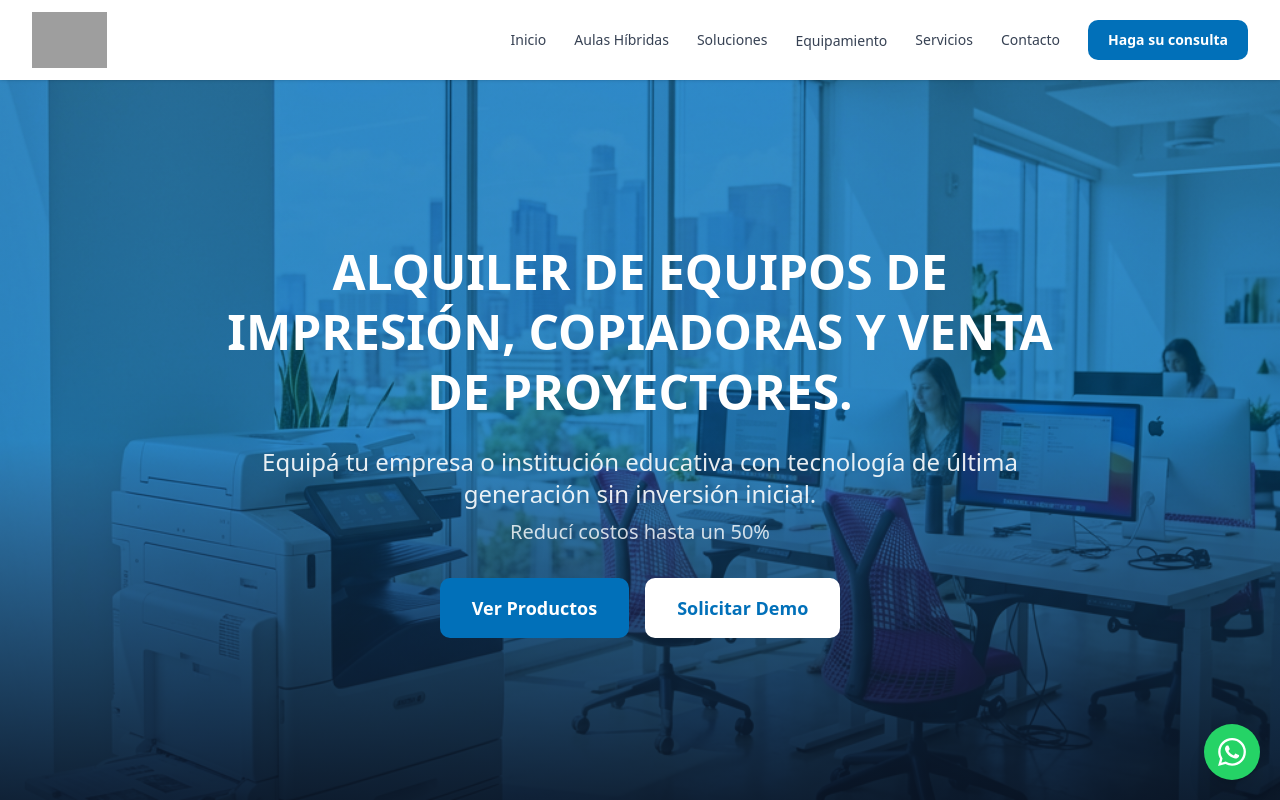
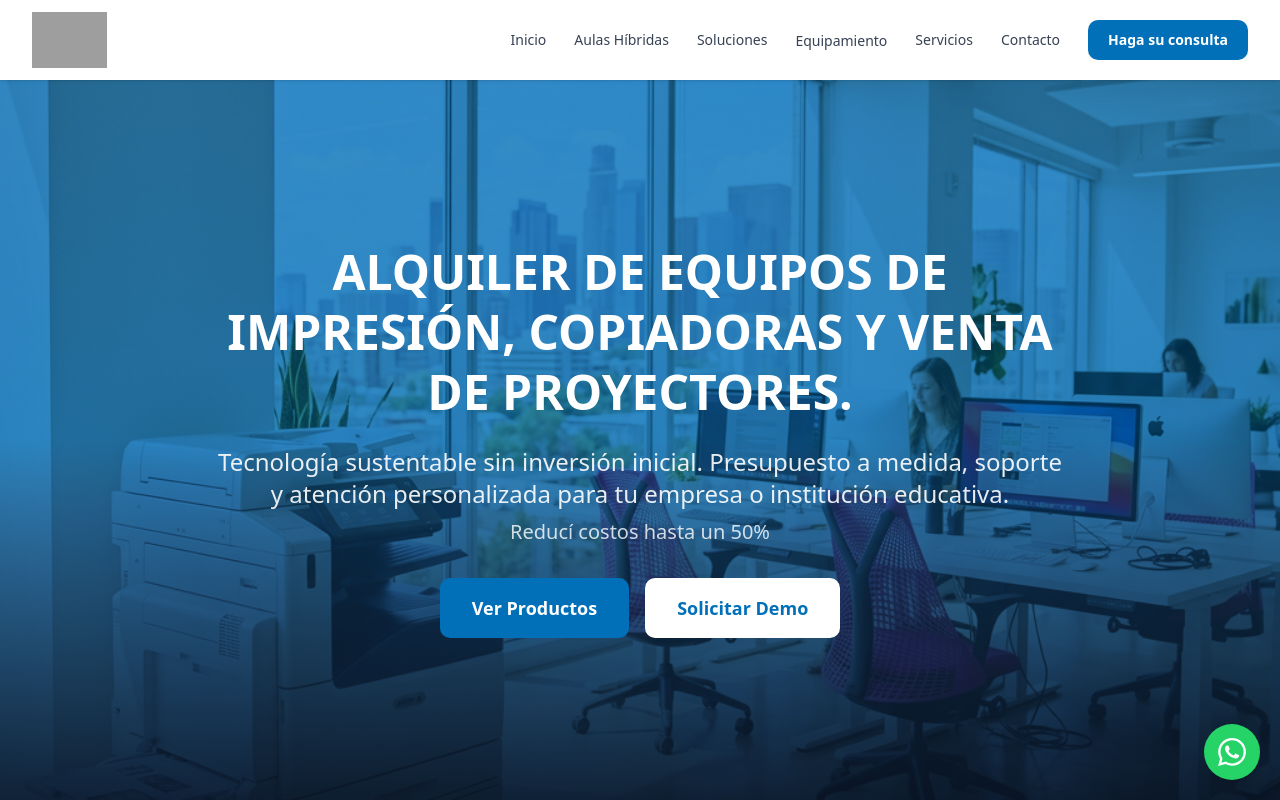
Before and after one commit to jcm-estudio/copyrent-web, a Next.js app: page /copyrent-web/ in a window 1280 px wide. Shown: the top 800 px of the page. Built offline with nearby package versions, Linux system fonts and the light colour scheme; grey boxes are pictures that could not be loaded.

Commit message:
Update hero section copy: Technology and Personalized Support

```diff
--- a/src/app/page.tsx
+++ b/src/app/page.tsx
@@ -276,7 +276,7 @@ export default function Home() {
               Alquiler de equipos de impresión, copiadoras y venta de proyectores.
             </h1>
             <p className="text-xl sm:text-2xl md:text-2xl font-light text-white/90 mb-2">
-              Equipá tu empresa o institución educativa con tecnología de última generación sin inversión inicial.
+              Tecnología sustentable sin inversión inicial. Presupuesto a medida, soporte y atención personalizada para tu empresa o institución educativa.
             </p>
             <p className="text-lg sm:text-xl text-white/80 mb-8">
               Reducí costos hasta un 50%
```
